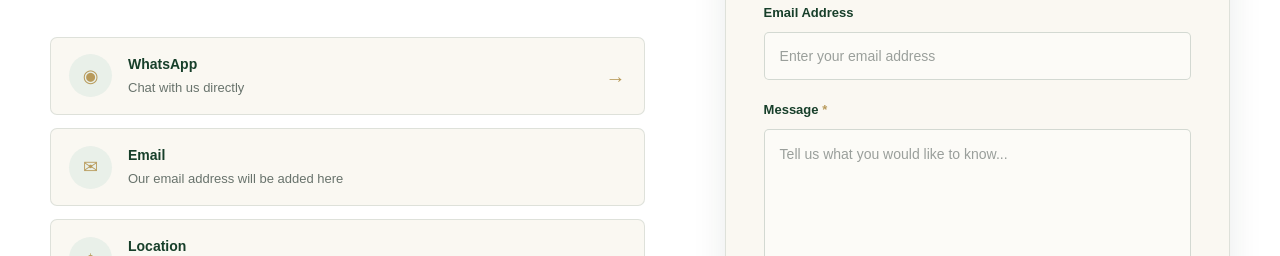
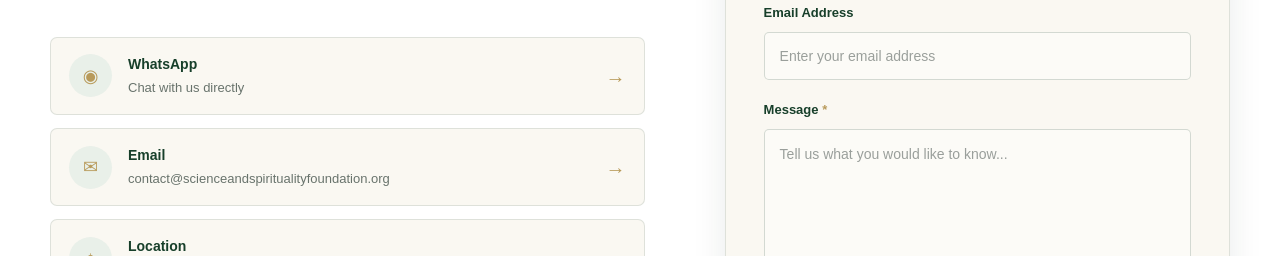
Before and after one commit to pratyushpanigrahi18-droid/science-spirituality-foundation, a React (Create React App) app: page / in a window 1280 px wide. Shown: the part 7140-7396 px from the top of the page. Built offline with nearby package versions, Linux system fonts and the light colour scheme.

Commit message:
Enhance Contact component with email functionality
Added email contact option and updated contact details.

```diff
--- a/src/Component/Contact.tsx
+++ b/src/Component/Contact.tsx
@@ -1,6 +1,8 @@
+
 import React from "react";
 
 const WHATSAPP_NUMBER = "918328909832";
+const CONTACT_EMAIL = "contact@scienceandspiritualityfoundation.org";
 
 const Contact: React.FC = () => {
   const handleWhatsAppContact = (event: React.FormEvent<HTMLFormElement>) => {
@@ -72,14 +74,21 @@ Thank you.`;
               <span className="contact-arrow">→</span>
             </a>
 
-            <div className="contact-item">
+            <a
+              href={`mailto:${CONTACT_EMAIL}?subject=${encodeURIComponent(
+                "Enquiry - Science & Spirituality Foundation"
+              )}`}
+              className="contact-item contact-link"
+            >
               <span className="contact-icon">✉</span>
 
               <div>
                 <strong>Email</strong>
-                <p>Our email address will be added here</p>
+                <p>{CONTACT_EMAIL}</p>
               </div>
-            </div>
+
+              <span className="contact-arrow">→</span>
+            </a>
 
             <div className="contact-item">
               <span className="contact-icon">⌖</span>
```
